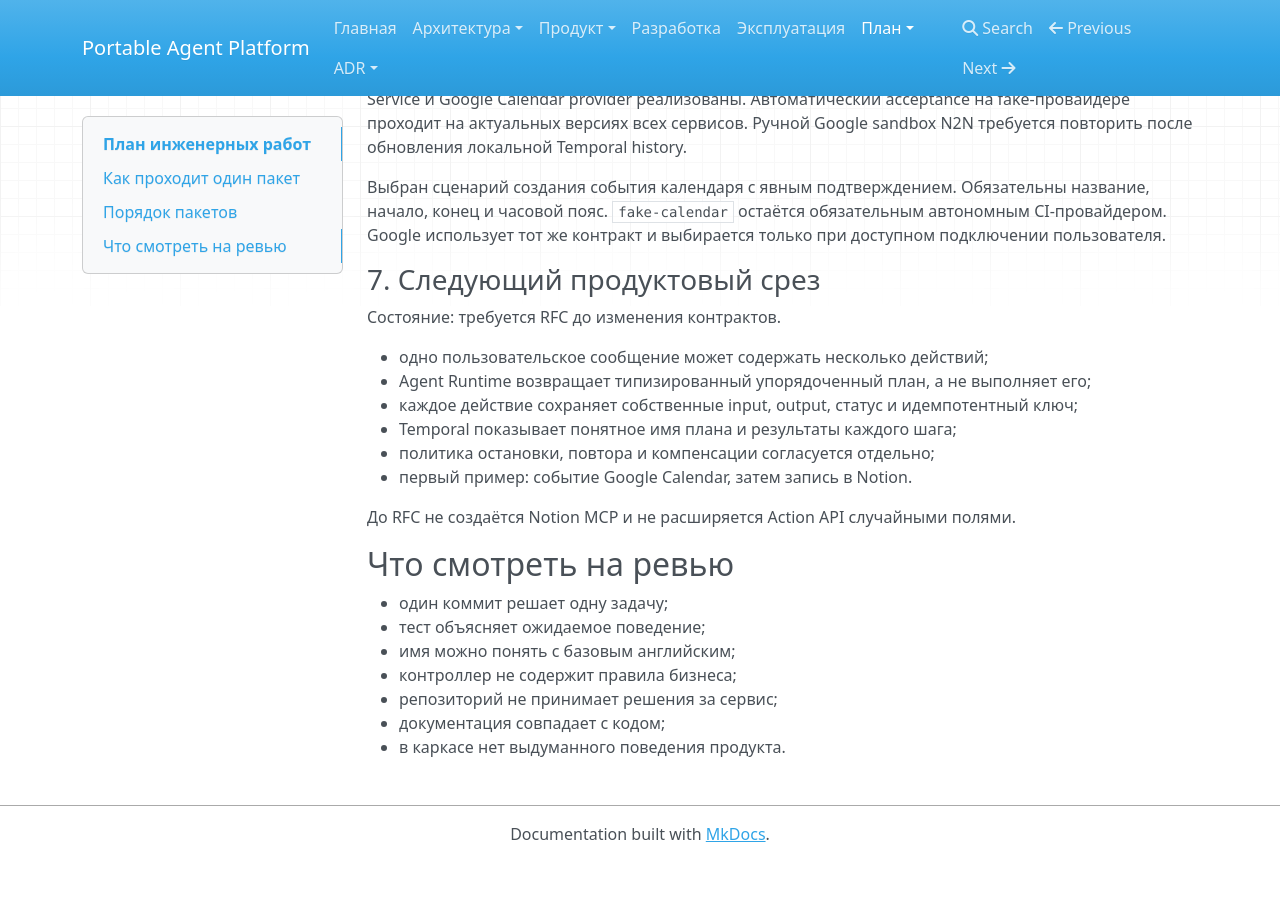
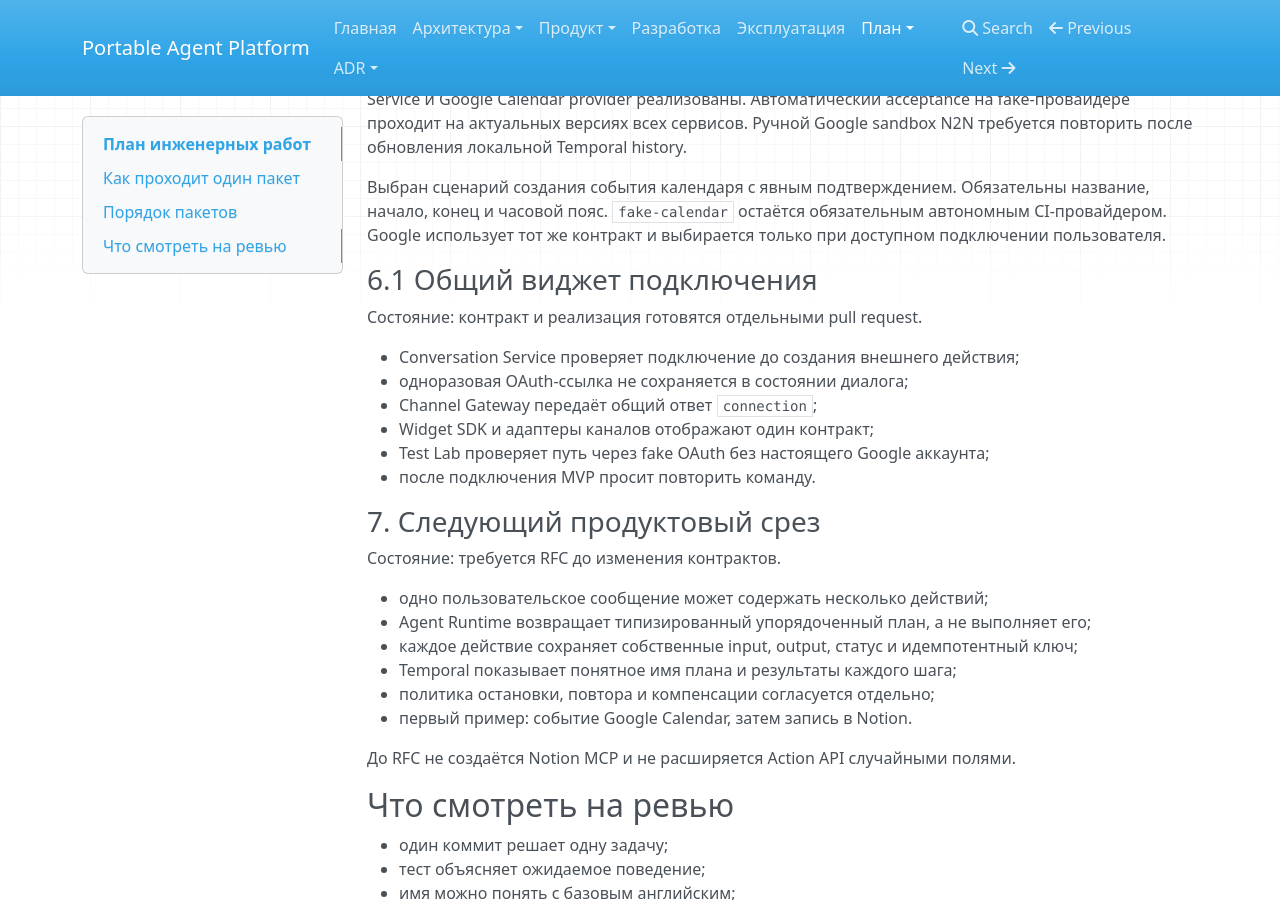
Before and after one commit to portable-agent/platform, an MkDocs documentation site: the page built from docs/delivery/WORK_PLAN.md, in a window 1280 px wide and 900 px high, scrolled down 2081 px. Built offline with MkDocs 1.6.1, drawn with Linux system fonts in a browser that asks for light colours; nearby versions of some CDN libraries; before the commit the page ends 2943 px from its top, so only the background shows below that.

Commit message:
docs: define external connection widget flow (#36)

```diff
--- a/docs/delivery/WORK_PLAN.md
+++ b/docs/delivery/WORK_PLAN.md
@@ -98,6 +98,17 @@ Connection Service и Google Calendar provider реализованы. Авто
 конец и часовой пояс. `fake-calendar` остаётся обязательным автономным CI-провайдером. Google использует
 тот же контракт и выбирается только при доступном подключении пользователя.
 
+### 6.1 Общий виджет подключения
+
+Состояние: контракт и реализация готовятся отдельными pull request.
+
+- Conversation Service проверяет подключение до создания внешнего действия;
+- одноразовая OAuth-ссылка не сохраняется в состоянии диалога;
+- Channel Gateway передаёт общий ответ `connection`;
+- Widget SDK и адаптеры каналов отображают один контракт;
+- Test Lab проверяет путь через fake OAuth без настоящего Google аккаунта;
+- после подключения MVP просит повторить команду.
+
 ### 7. Следующий продуктовый срез
 
 Состояние: требуется RFC до изменения контрактов.
```
Also changed, not shown: docs/adr/0016-external-connection-widget.md (added, +85 -0 lines).
